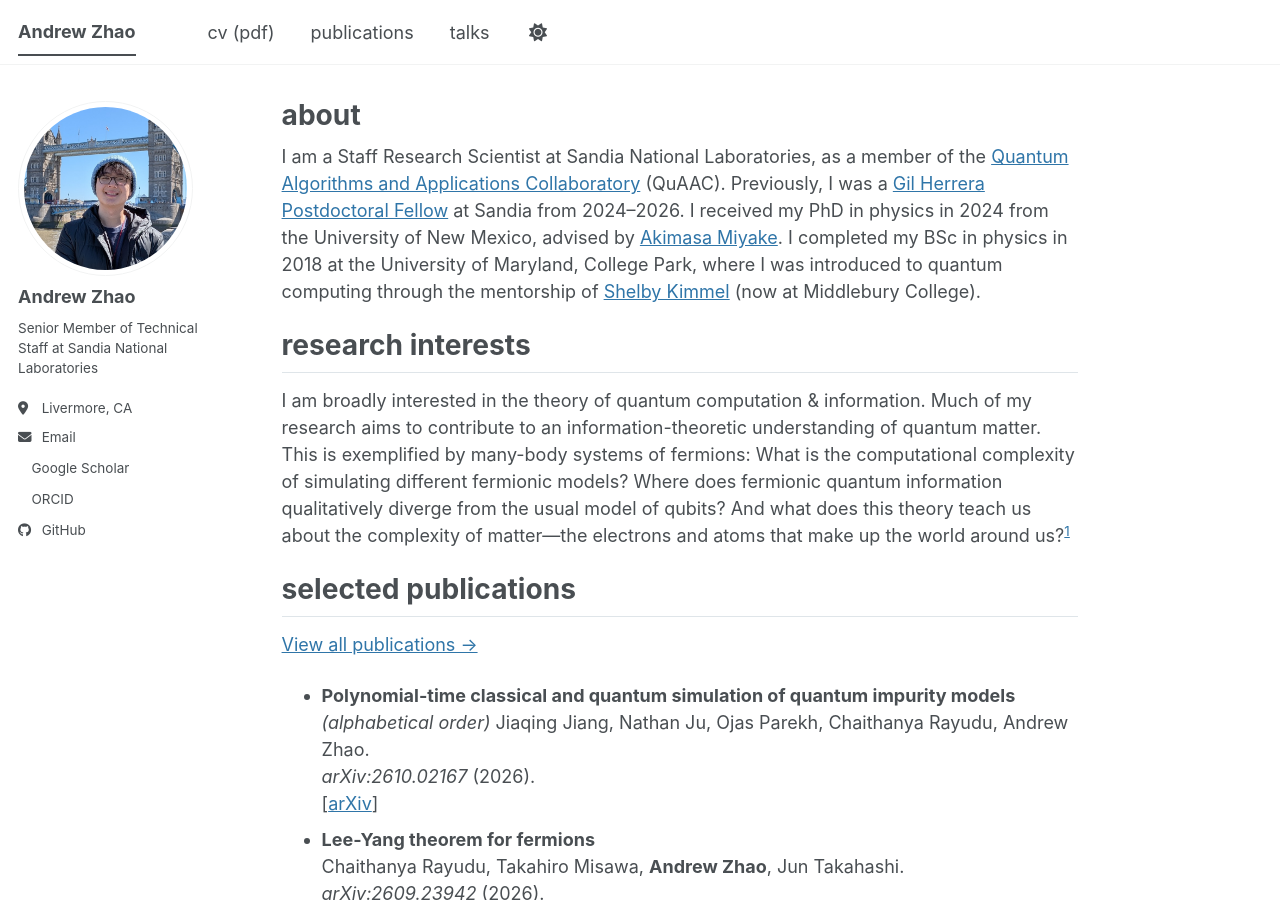
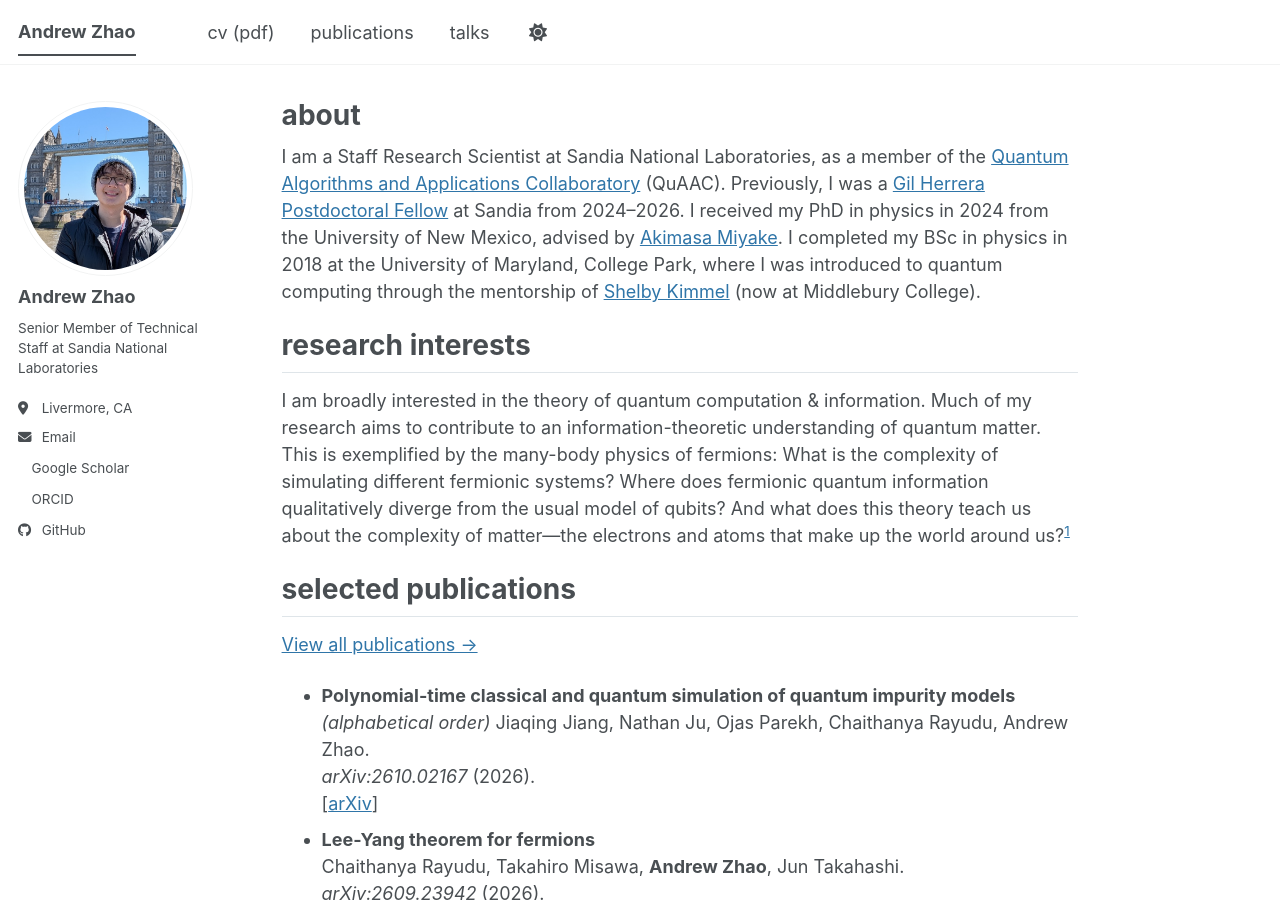
Before and after one commit to zhao-andrew/zhao-andrew.github.io, a Jekyll site: the page built from _pages/about.md, in a window 1280 px wide and 900 px high. Built offline with Jekyll 4.4.1, drawn with Linux system fonts in a browser that asks for light colours; a style sheet for code colours, icons or effects is not loaded.

Commit message:
Even more wording

```diff
--- a/_includes/sections/interests.md
+++ b/_includes/sections/interests.md
@@ -1,6 +1,6 @@
 Research Interests
 ==================
 
-I am broadly interested in the theory of quantum computation & information. Much of my research aims to contribute to an information-theoretic understanding of quantum matter. This is exemplified by many-body systems of fermions: What is the computational complexity of simulating different fermionic models? Where does fermionic quantum information qualitatively diverge from the usual model of qubits? And what does this theory teach us about the complexity of matter---the electrons and atoms that make up the world around us?[^1]
+I am broadly interested in the theory of quantum computation & information. Much of my research aims to contribute to an information-theoretic understanding of quantum matter. This is exemplified by the many-body physics of fermions: What is the complexity of simulating different fermionic systems? Where does fermionic quantum information qualitatively diverge from the usual model of qubits? And what does this theory teach us about the complexity of matter---the electrons and atoms that make up the world around us?[^1]
 
 [^1]: This em dash was human generated.
```
